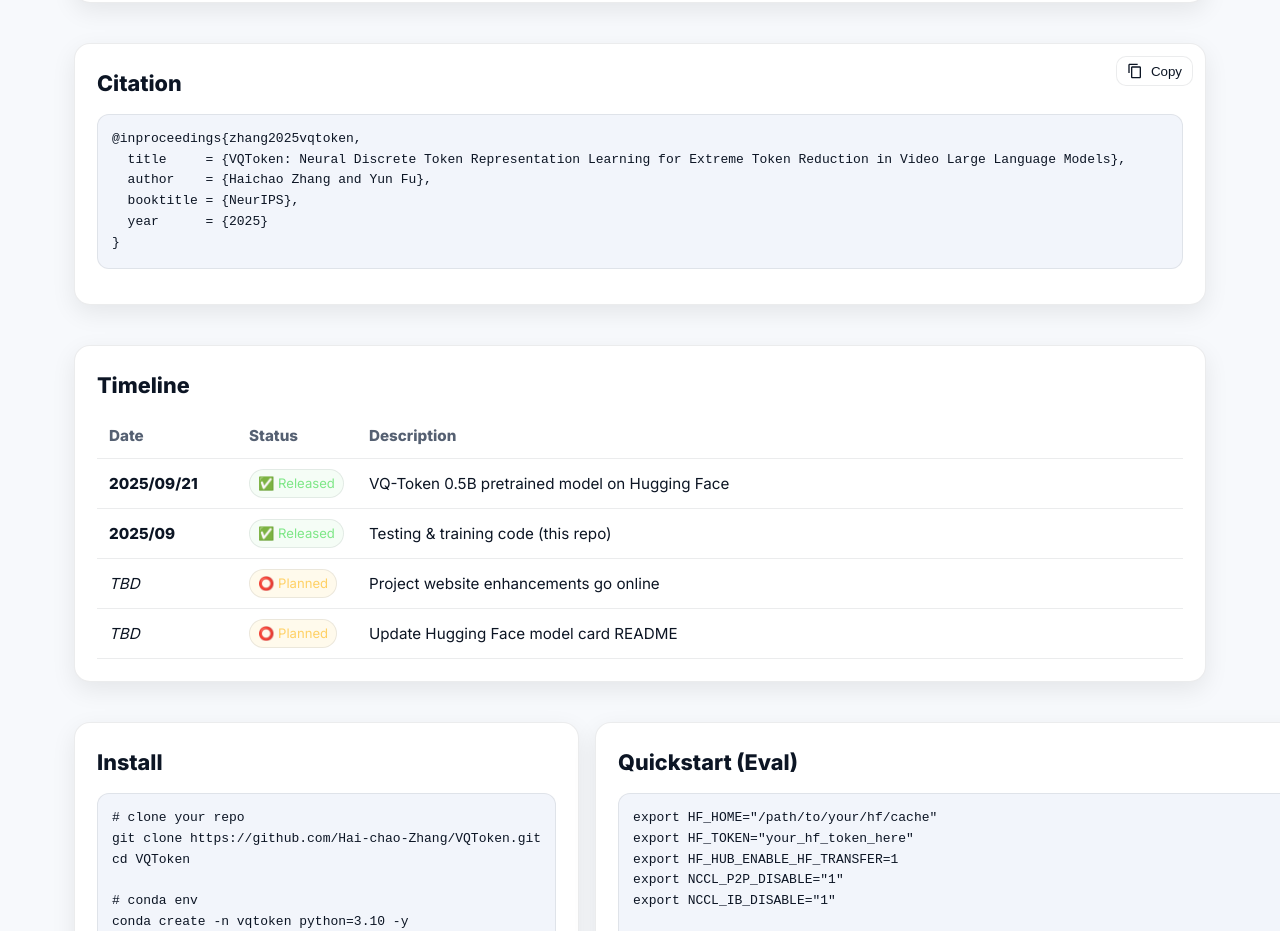
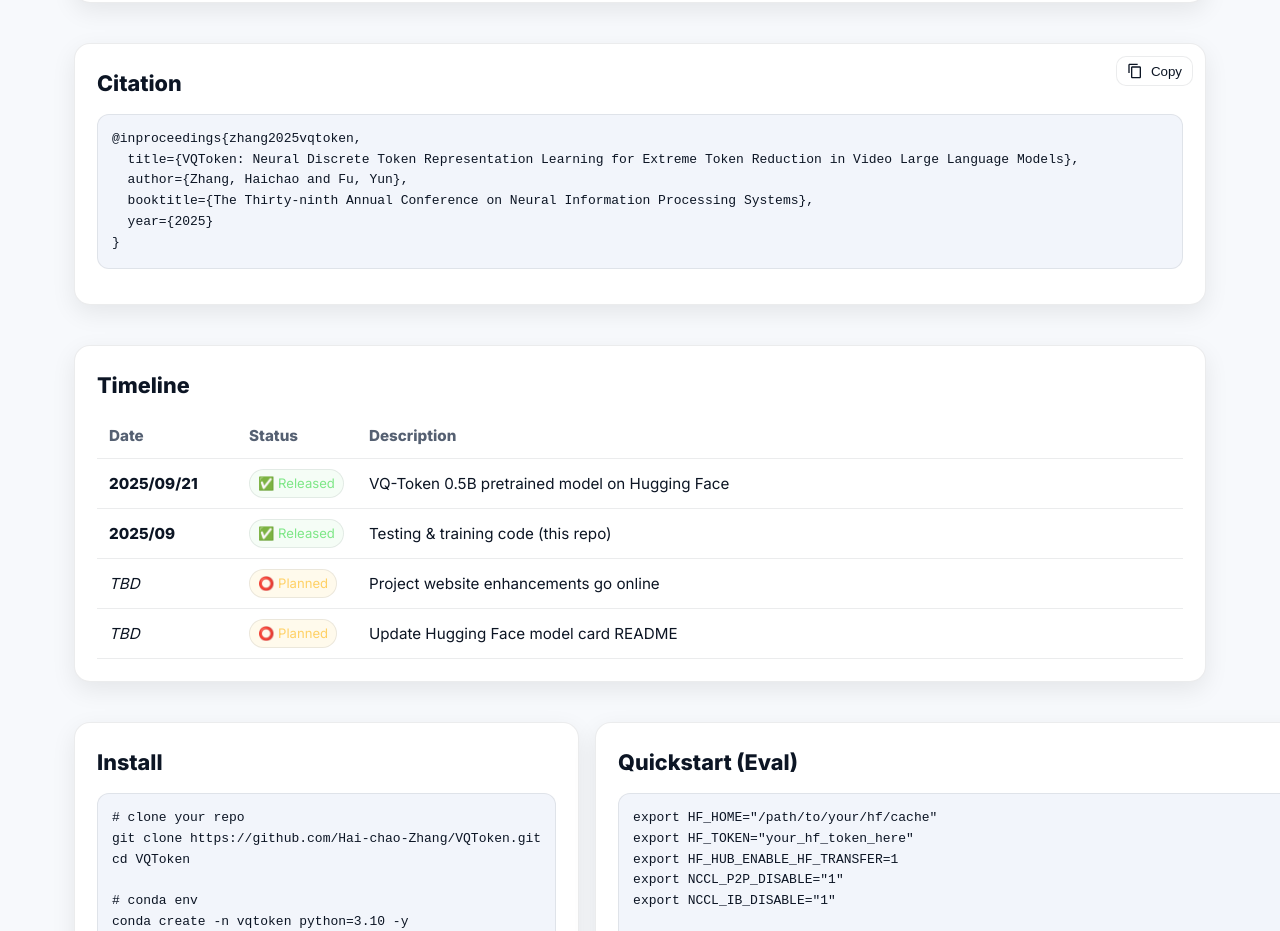
Before and after one commit to Hai-chao-Zhang/VQToken, a plain HTML site: page index.html in a window 1280 px wide. Shown: the part 1820-2751 px from the top of the page. Drawn offline with Linux system fonts and the light colour scheme.

Commit message:
Update index.html

```diff
--- a/index.html
+++ b/index.html
@@ -228,10 +228,10 @@
         Copy
       </button>
 <pre id="bib"><code>@inproceedings{zhang2025vqtoken,
-  title     = {VQToken: Neural Discrete Token Representation Learning for Extreme Token Reduction in Video Large Language Models},
-  author    = {Haichao Zhang and Yun Fu},
-  booktitle = {NeurIPS},
-  year      = {2025}
+  title={VQToken: Neural Discrete Token Representation Learning for Extreme Token Reduction in Video Large Language Models},
+  author={Zhang, Haichao and Fu, Yun},
+  booktitle={The Thirty-ninth Annual Conference on Neural Information Processing Systems},
+  year={2025}
 }</code></pre>
     </section>
 
```
